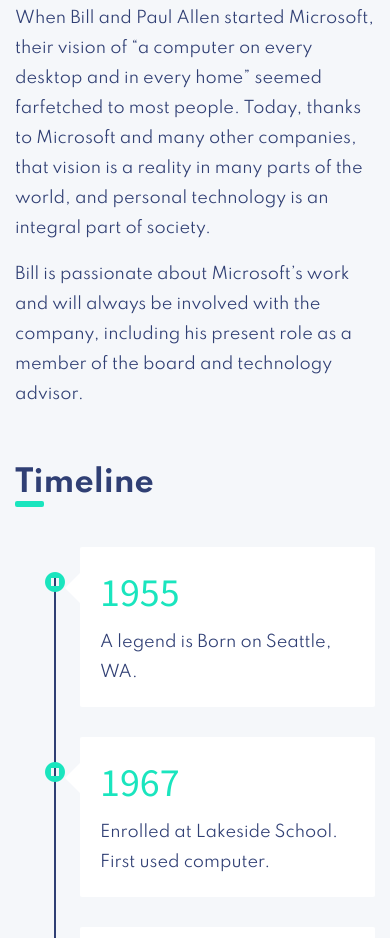
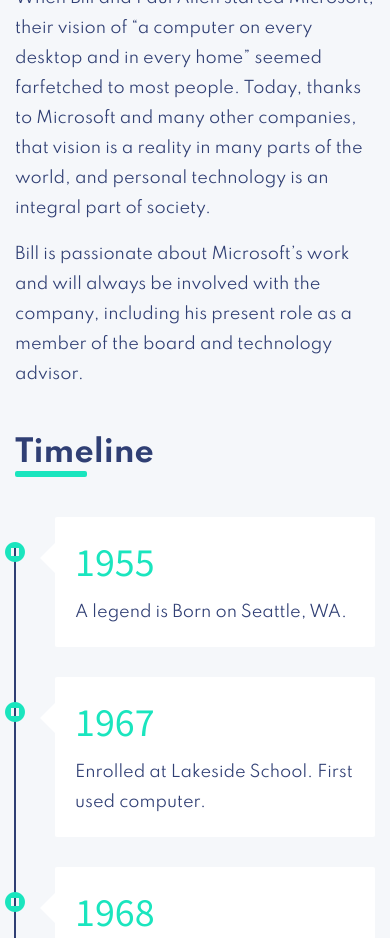
Before and after one commit to george-skourta/FFC-Tribute-Page, a plain HTML site: page index.html in a window 390 px wide. Shown: the part 1062-2000 px from the top of the page. Drawn offline with nearby package versions, Linux system fonts and the light colour scheme.

Commit message:
Minor fixes.

```diff
--- a/index.html
+++ b/index.html
@@ -85,7 +85,7 @@
                     </div>
                 </div>
             </section>
-            <section id="tribute-info" style="margin-top: 40px;">
+            <section id="tribute-info" style="margin-top: 20px;">
                 <div class="row">
                     <div class="col-xl-12 col-lg-12">
                         <h2 class="title">About Bill</h2>
@@ -104,7 +104,7 @@
                     </div>
                 </div>
             </section>
-            <section id="timeline" style="margin-top: 40px;">
+            <section id="timeline" style="margin-top: 20px;">
                 <h2 class="title">Timeline</h2>
                 <ul class="timeline">
                     <li>
@@ -291,7 +291,7 @@
             <div class="col-xl-8 col-lg-8 col-md-12 col-sm-12 col-12">
                 <span>Made By George Shkurta. Part of the <a href="https://www.freecodecamp.org/learn">FreeCodeCamp Responsive Web Design Projects</a>.</span>
             </div>
-            <div class="col-xl-4 col-lg-4 col-md-12 col-sm-12 col-12" style="text-align: right;">
+            <div class="col-xl-4 col-lg-4 col-md-12 col-sm-12 col-12 icons" style="text-align: right;">
                 <a href="#">
                     <img src="/media/icons/facebook-square-brands 1.png" alt="">
                 </a>
--- a/styles/scss/02-base/_typography.scss
+++ b/styles/scss/02-base/_typography.scss
@@ -43,5 +43,17 @@
         width: 8%;
         height: 6px;
         display: block;
+
+        @include md_view() {
+            width: 20%;
+        }
+
+        @include sm_view() {
+            width: 20%;
+        }
+
+        @include xs_view() {
+            width: 20%;
+        }
     }
 }
--- a/styles/scss/04-globals/_footer.scss
+++ b/styles/scss/04-globals/_footer.scss
@@ -4,6 +4,36 @@
     padding-top: 25px;
     font-family: $secondary-font;
     font-size: 14px;
+
+    @include md_view() {
+        padding: 20px 15px;
+        text-align: center;
+
+        .icons {
+            text-align: center !important;
+            margin-top: 40px;
+        }
+    }
+
+    @include sm_view() {
+        padding: 20px 15px;
+        text-align: center;
+
+        .icons {
+            text-align: center !important;
+            margin-top: 40px;
+        }
+    }
+
+    @include xs_view() {
+        padding: 20px 15px;
+        text-align: center;
+
+        .icons {
+            text-align: center !important;
+            margin-top: 40px;
+        }
+    }
 
     a {
         display: inline-block;
@@ -14,4 +44,5 @@
         position: relative;
         top: 13px;
     }
+
 }
--- a/styles/scss/05-components/_image-containers.scss
+++ b/styles/scss/05-components/_image-containers.scss
@@ -5,6 +5,33 @@
         position: absolute;
         left: 30px;
         bottom: 20px;
+
+        @include md_view() {
+            bottom: 0;
+            left: 10px;
+
+            h1 {
+                font-size: 40px;
+            }
+        }
+
+        @include sm_view() {
+            bottom: 0;
+            left: 10px;
+
+            h1 {
+                font-size: 40px;
+            }
+        }
+
+        @include xs_view() {
+            bottom: 0;
+            left: 10px;
+
+            h1 {
+                font-size: 40px;
+            }
+        }
 
         h1 {
             color: white;
@@ -25,5 +52,26 @@
         position: absolute;
         right: 20px;
         bottom: 30px;
+
+        @include md_view() {
+            color: $primary;
+            bottom: -20px;
+            left: 0;
+            right: unset;
+        }
+
+        @include sm_view() {
+            color: $primary;
+            bottom: -20px;
+            left: 0;
+            right: unset;
+        }
+
+        @include xs_view() {
+            color: $primary;
+            bottom: -20px;
+            left: 0;
+            right: unset;
+        }
     }
 }
--- a/styles/scss/05-components/_timelines.scss
+++ b/styles/scss/05-components/_timelines.scss
@@ -137,7 +137,8 @@
 
 @media (max-width: 767px) {
     ul.timeline:before {
-        left: 40px;
+        left: 0px;
+        height: 88%;
     }
     ul.timeline > li {
         margin-bottom: 0px;
@@ -147,12 +148,12 @@
         clear: left;
     }
     ul.timeline > li > .timeline-panel {
-        width: calc(100% - 65px);
-        width: -moz-calc(100% - 65px);
-        width: -webkit-calc(100% - 65px);
+        width: calc(100% - 40px);
+        width: -moz-calc(100% - 40px);
+        width: -webkit-calc(100% - 40px);
     }
     ul.timeline > li > .timeline-badge {
-        left: 28px;
+        left: -12px;
         margin-left: 0;
         top: 16px;
     }
@@ -178,6 +179,6 @@
         margin-bottom: 30px;
     }
     .timeline > li.timeline-inverted > .timeline-badge {
-        left: 28px;
+        left: -12px;
     }
 }
```
Also changed, not shown: styles/css/main.min.css, 1 other file.
